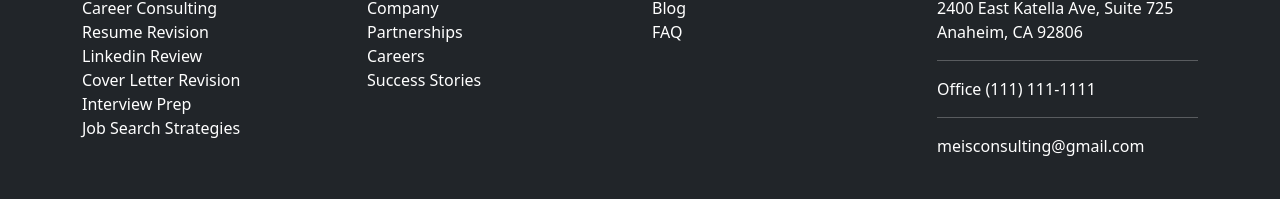
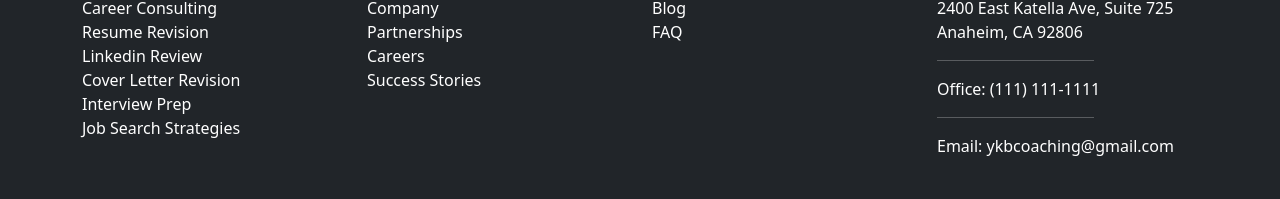
Before and after one commit to jermeewinn/YKB-solutions, a React (Create React App) app: page / in a window 1280 px wide. Shown: the part 422-621 px from the top of the page. Built offline with nearby package versions, Linux system fonts and the light colour scheme; the HTML template or start-up script is replaced by a standard one.

Commit message:
added footer-hr className values to every Footer child component needed

```diff
--- a/src/components/Footer/Footer-About/index.js
+++ b/src/components/Footer/Footer-About/index.js
@@ -7,7 +7,7 @@ const FooterAbout = () => {
             <h3>
                 <a href='/about' className='footer-label'>About Us</a>
             </h3>
-            <hr/>
+            <hr className='footer-hr'/>
             <a href="" className="footer-link">Company</a><br/>
             <a href="" className="footer-link">Partnerships</a><br/>
             <a href="" className="footer-link">Careers</a><br/>
--- a/src/components/Footer/Footer-HQ/index.js
+++ b/src/components/Footer/Footer-HQ/index.js
@@ -7,18 +7,18 @@ const FooterHQ = () => {
             <h3>
                 Headquarters
             </h3>
-            <hr/>
+            <hr />
             <div>
                 2400 East Katella Ave, Suite 725<br/>
                 Anaheim, CA 92806
             </div>
-            <hr/>
+            <hr className='footer-hr'/>
             <div>
-                Office (111) 111-1111
+                Office: (111) 111-1111
             </div>
-            <hr/>
+            <hr className='footer-hr'/>
             <div>
-                meisconsulting@gmail.com
+                Email: ykbcoaching@gmail.com
             </div>
         </Col>
     )
--- a/src/components/Footer/Footer-Resources/index.js
+++ b/src/components/Footer/Footer-Resources/index.js
@@ -8,7 +8,7 @@ const FooterResources = () => {
             <h3>
                 <a href='/resources' className='footer-label'>Resources</a>
             </h3>
-            <hr/>
+            <hr className='footer-hr'/>
             <a href="" className="footer-link">Blog</a><br/>
             <a href="" className="footer-link">FAQ</a><br/>
         </Col>
```
